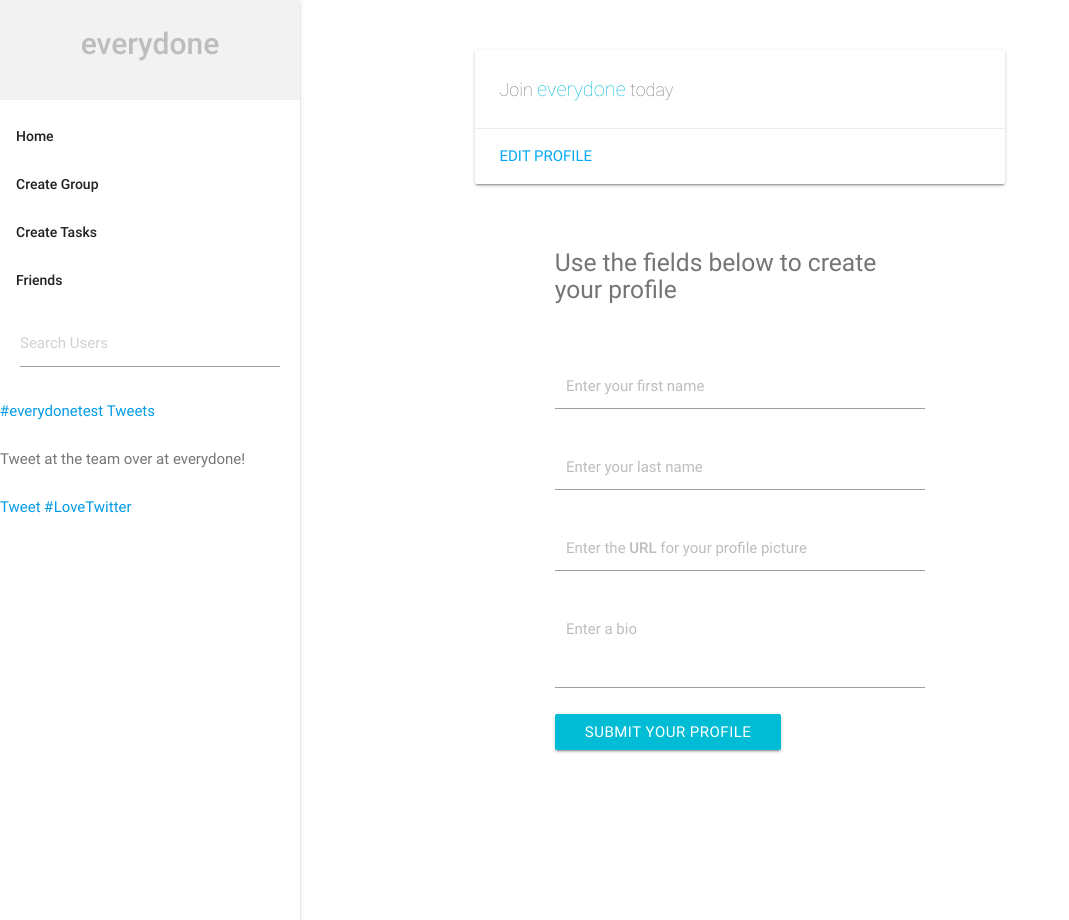
After one commit to MLarson90/group-project, a PHP site: template views/create_profile.html.twig in a window 1280 px wide. The commit adds this page. Shown: the whole page, without its empty margins (0-1069 px from the left). Run offline with PHP 8.4, Linux system fonts and the light colour scheme; the template is opened without the code that fills it, so the values that code supplies are empty; some libraries are stand-ins or nearby versions.

Commit message:
fixed create profile issue

```diff
--- /dev/null
+++ b/views/create_profile.html.twig
@@ -0,0 +1,56 @@
+{% include 'top.html.twig' %}
+<div class = "container">
+  <div class = "row">
+    <div class = "col m12">
+      <div class = "myprofile">
+        <h2 class="header"></h2>
+        <div class="card horizontal">
+          <div class="card-image">
+          </div>
+          <div class="card-stacked">
+            <div class="card-content">
+              <p>Join <span class = "brand">everydone</span> today</p>
+              <p></p>
+            </div>
+            <div class="linkbackground">
+              <div class="card-action">
+                <a href="/profile/{{ user_id }}">Edit Profile</a>
+              </div>
+            </div>
+          </div>
+        </div>
+      </div>
+    </div>
+  </div>
+<div class="container">
+  <div class="input-area">
+    <h5>Use the fields below to create your profile</h5>
+    <form action="/homepage/{{ user_id }}" method="post" enctype="multipart/form-data">
+      <div class="input-field col m4">
+        <label for="first_name">Enter your first name</label>
+        <input type="text" name="first_name">
+      </div>
+      <div class="input-field col m4">
+        <label for="last_name">Enter your last name</label>
+        <input type="text" name="last_name">
+      </div>
+      <div class="input-field col m4">
+        <label for="profile_pic">Enter the <strong>URL</strong> for your profile picture</label>
+        <input type="text" name="profile_pic">
+      </div>
+      <div class="input-field col m4">
+        <label for="bio">Enter a bio</label>
+        <textarea class="materialize-textarea" type="text" name="bio" rows="5" ></textarea>
+      </div>
+      <input type="hidden" name="user_id" value="{{ user_id }}">
+      <button type="submit" class="btn cyan waves-effect waves-light" name="button">Submit your profile</button>
+    </form>
+  </div>
+  {% if msg is not empty %}
+    {{ msg }}
+  {% endif %}
+
+  {% include 'sidenav_createpage.html.twig' %}
+
+  {% include 'bottom.html.twig' %}
+</div>
--- /dev/null
+++ b/views/creategroup_createpage.html.twig
@@ -0,0 +1,20 @@
+<div class="container">
+  <form action="/creategroup" method="post">
+    <div class="input-field col m4">
+      <input type="hidden" name="user_id" value="{{ user_id }}">
+      <label for="group">New Group Name</label>
+      <input type="text" name="group">
+    </div>
+      <p>
+        <input type="radio" name="privacy" value="0" id="private" required/>
+        <label for="private">Private</label>
+      </p>
+      <p>
+        <input type="radio" name="privacy" value="1" id="public" />
+        <label for="public">Public</label>
+      </p>
+
+
+    <button type="submit" class="btn cyan waves-effect waves-light" name="button">Create</button>
+  </form>
+</div>
--- /dev/null
+++ b/views/search_createpage.html.twig
@@ -0,0 +1,6 @@
+
+  <form action="#" method="post">
+     <div class="input-field">
+       <input type="text" id="searchName" name="searchName" placeholder="Search Users">
+     </div>
+  </form>
--- /dev/null
+++ b/views/sidenav_createpage.html.twig
@@ -0,0 +1,43 @@
+
+<ul id="nav-mobile" class="side-nav fixed">
+  <li class="logo"><a id="logo-container" href="#" class="brand-logo center">everydone</a>
+  </li>
+   <li class="no-padding">
+     <ul class="collapsible collapsible-accordion">
+       <li class="bold"><a href="#" class="collapsible-header  waves-effect waves-cyan">Home</a>
+       </li>
+       <li class="bold"><a class="collapsible-header  waves-effect waves-cyan">Create Group</a>
+         <div class="collapsible-body">
+           <ul>
+             <li>{% include 'creategroup_createpage.html.twig' %}</li>
+           </ul>
+         </div>
+       </li>
+       <li class="bold"><a class="collapsible-header  waves-effect waves-cyan">Create Tasks</a>
+         <div class="collapsible-body">
+           <ul>
+             <li><a href="#">Tasks go here</a></li>
+           </ul>
+         </div>
+       </li>
+       <li class="bold"><a class="collapsible-header  waves-effect waves-cyan">Friends</a>
+         <div class="collapsible-body">
+           <ul>
+             <li><a href="#">Friends go here</a></li>
+           </ul>
+         </div>
+       </li>
+         <div class = "navsearch">
+           <li>{% include 'search_createpage.html.twig' %}</li>
+         </div>
+     </ul>
+
+<div class="twitter-feed">
+             <a class="twitter-timeline"  href="https://twitter.com/hashtag/everydonetest" data-widget-id="852297904609935361" width=100%>#everydonetest Tweets</a>
+            <script>!function(d,s,id){var js,fjs=d.getElementsByTagName(s)[0],p=/^http:/.test(d.location)?'http':'https';if(!d.getElementById(id)){js=d.createElement(s);js.id=id;js.src=p+"://platform.twitter.com/widgets.js";fjs.parentNode.insertBefore(js,fjs);}}(document,"script","twitter-wjs");</script>
+
+  <br>
+  <h7> Tweet at the team over at everydone!
+    <br>
+  <a href="https://twitter.com/intent/tweet?button_hashtag=everydonetest" class="twitter-hashtag-button" data-show-count="false">Tweet #LoveTwitter</a><script async src="//platform.twitter.com/widgets.js" charset="utf-8"></script></h7>
+</div>
```
Also changed, not shown: app/app.php (+18 -2 lines).
